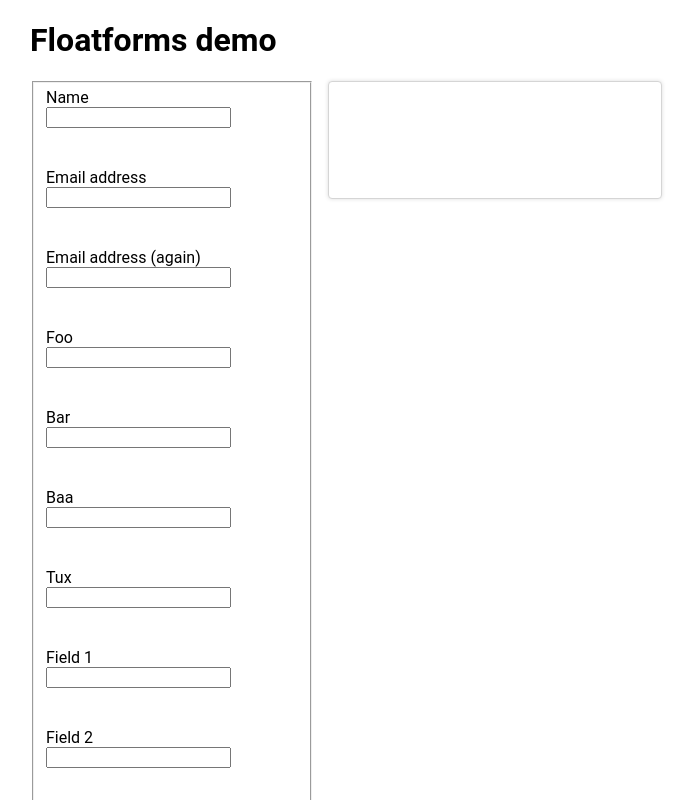
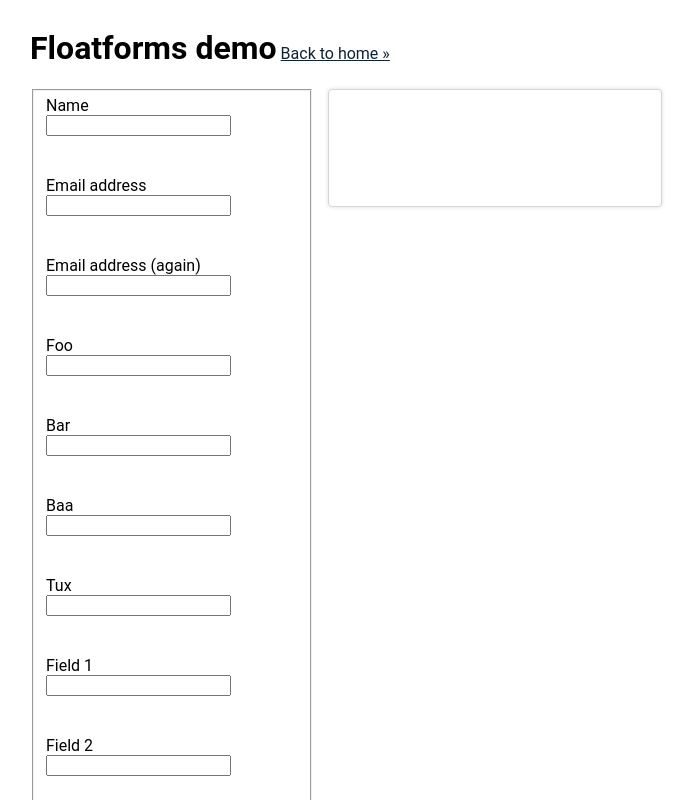
Before and after one commit to Uhkis/floatforms, a plain HTML site: page demo.html in a window 1280 px wide. Shown: the top 800 px of the page, without its empty margins (294-988 px from the left). Drawn offline with nearby package versions, Linux system fonts and the light colour scheme.

Commit message:
Add back link to demo.

```diff
--- a/css/demo.css
+++ b/css/demo.css
@@ -18,3 +18,15 @@ fieldset input {
   width: 50%;
   margin: 0 auto;
 }
+
+#header h1 {
+  display: inline-block;
+}
+
+#header a {
+  color: #123;
+}
+
+#header a:visited {
+  color: #456;
+}
--- a/demo.html
+++ b/demo.html
@@ -13,7 +13,10 @@ $(document).ready(function() {
   $('#form1').floatforms();
 });
 </script>
-<div id="header"><h1>Floatforms demo</h1></div>
+<div id="header">
+<h1>Floatforms demo</h1>
+<a href="index.html">Back to home &raquo;</a>
+</div>
 <div id="form-container">
 <div id="floatbox"></div>
 
```
